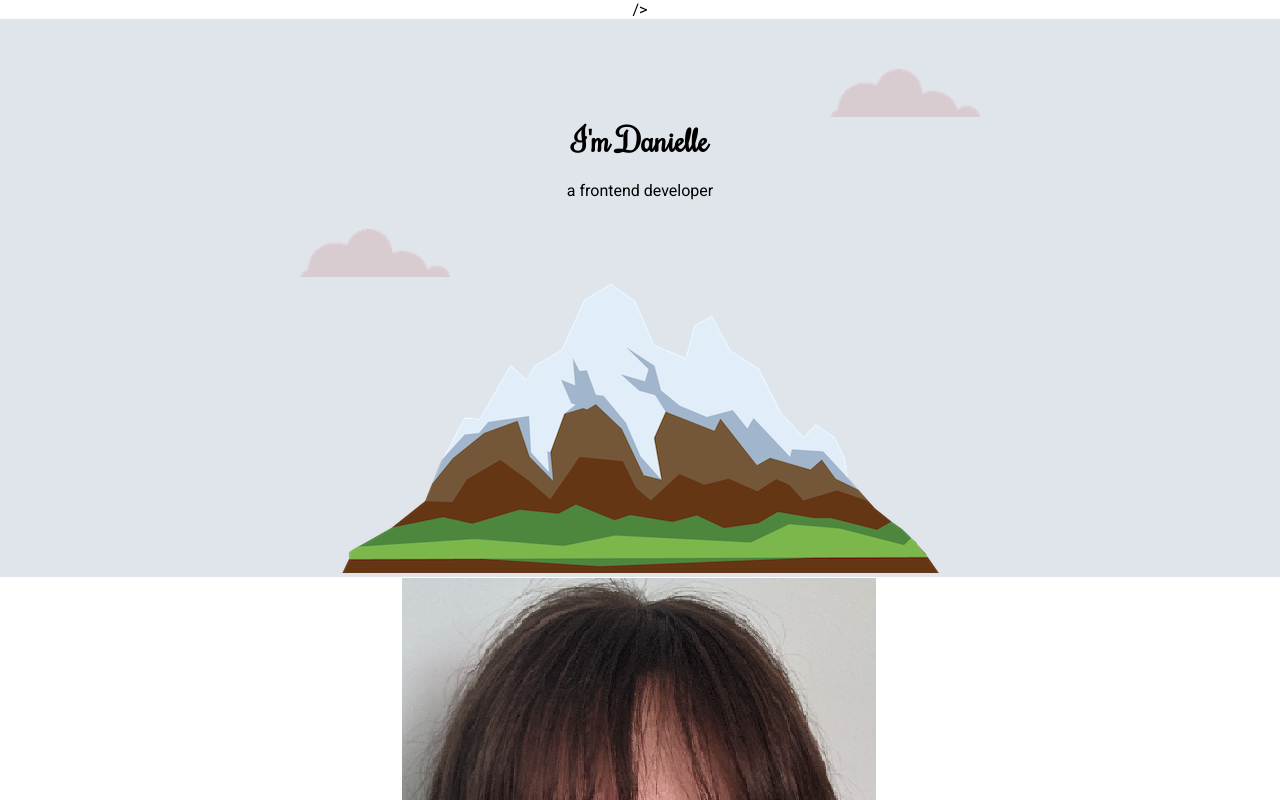
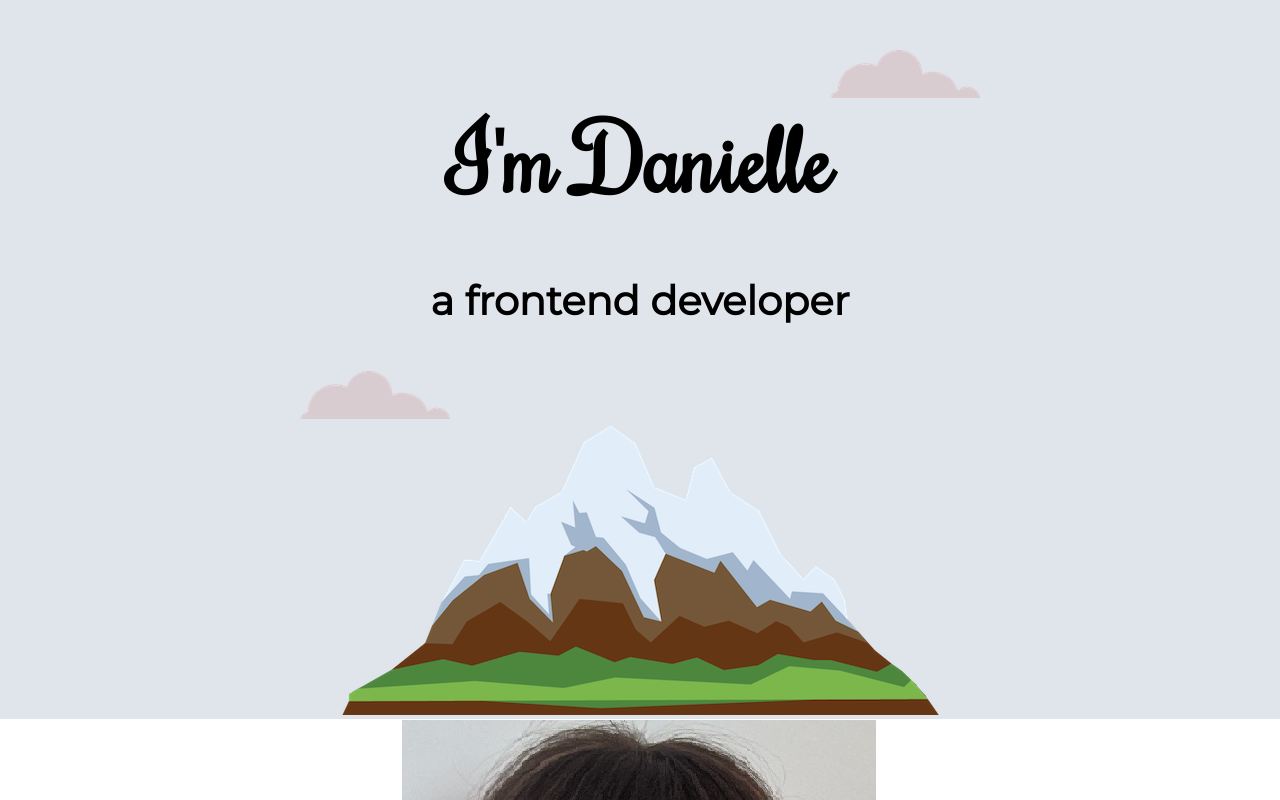
Before and after one commit to danielle-zn/CSS-My-Site, a plain HTML site: page index.html in a window 1280 px wide. Shown: the top 800 px of the page. Drawn offline with Linux system fonts and the light colour scheme.

Commit message:
Updated font size

```diff
--- a/css/styles.css
+++ b/css/styles.css
@@ -7,9 +7,15 @@ body {
 h1 {
   margin-top: 0;
   font-family: "Rochester", cursive;
+  font-size: 5.625rem;
+  margin-top: 50px auto 0 auto;
 }
 
-h2,
+h2 {
+  font-family: "Montserrat", sans-serif;
+  font-size: 2.5rem;
+}
+
 h3 {
   font-family: "Montserrat", sans-serif;
 }
--- a/index.html
+++ b/index.html
@@ -19,13 +19,12 @@
       href="https://fonts.googleapis.com/css2?family=Montserrat&family=Roboto&family=Rochester&display=swap"
       rel="stylesheet"
     />
-    />
   </head>
   <body>
     <div class="top-container">
       <img class="top-cloud" src="images/cloud.png" alt="cloud" />
       <h1>I'm Danielle</h1>
-      <p>a frontend developer</p>
+      <h2>a frontend developer</h2>
 
       <img class="bottom-cloud" src="images/cloud.png" alt="cloud" />
 
```
